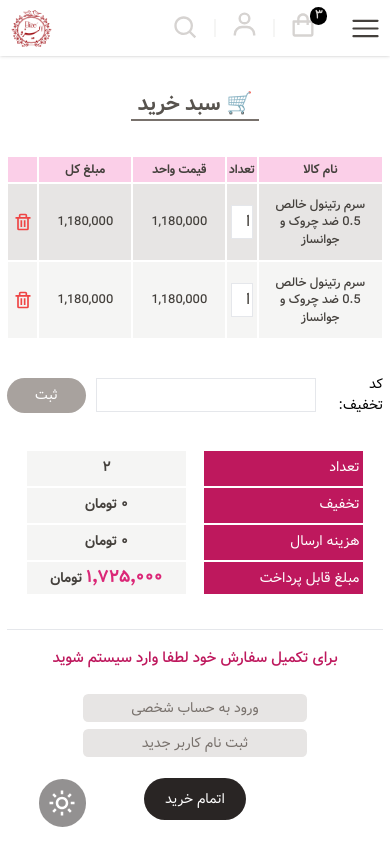
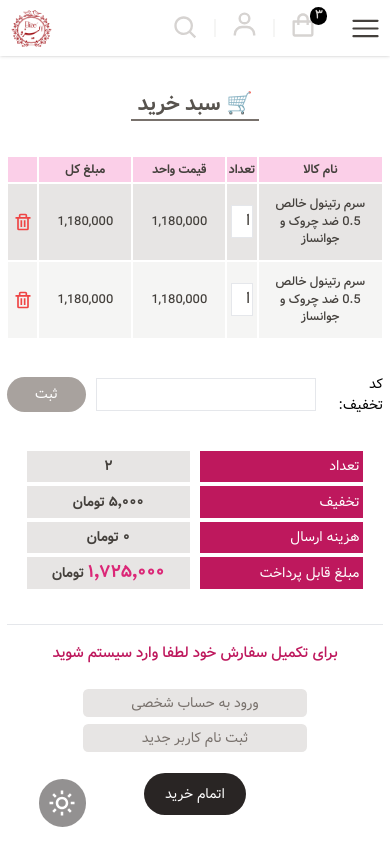
Before and after one commit to negar-karimnejad/elyseeshop, a React (Vite) app: page /cart in a window 390 px wide. Shown: the top 844 px of the page. Built offline with nearby package versions, Linux system fonts and the light colour scheme.

Commit message:
clean up cart's code

```diff
--- a/src/pages/cart/CartTable.jsx
+++ b/src/pages/cart/CartTable.jsx
@@ -1,20 +1,25 @@
+const StyledDiv = ({ style, heading }) => {
+  return (
+    <div
+      className={`col-span-1 border border-white p-1 text-center font-vazirBold dark:border-stone-700 max-sm:text-sm ${style}`}
+    >
+      {heading}
+    </div>
+  );
+};
+
 function CartTable() {
   return (
     <div className="grid grid-cols-12 bg-pink-200 text-stone-700 dark:bg-stone-800 dark:text-stone-300">
-      <div className="col-span-1 border border-white p-1 text-center font-vazirBold dark:border-stone-700 max-md:hidden"></div>
-      <div className="col-span-4 border border-white p-1 text-center font-vazirBold dark:border-stone-700 max-sm:text-sm sm:col-span-6 md:col-span-5">
-        نام کالا
-      </div>
-      <div className="col-span-1 border border-white p-1 text-center font-vazirBold dark:border-stone-700 max-sm:px-0 max-sm:text-[12px]">
-        تعداد
-      </div>
-      <div className="col-span-2 border border-white p-1 text-center font-vazirBold dark:border-stone-700 max-sm:col-span-3 max-sm:text-sm">
-        قیمت واحد
-      </div>
-      <div className="col-span-2 border border-white p-1 text-center font-vazirBold dark:border-stone-700 max-sm:col-span-3 max-sm:text-sm">
-        مبلغ کل
-      </div>
-      <div className="col-span-1 border border-white p-1 text-center font-vazirBold dark:border-stone-700 max-sm:text-sm"></div>
+      <StyledDiv style="max-md:hidden" />
+      <StyledDiv
+        heading="نام کالا"
+        style="col-span-4 sm:col-span-6 md:col-span-5"
+      />
+      <StyledDiv heading="تعداد" style="max-sm:px-0 max-sm:text-[12px]" />
+      <StyledDiv heading="قیمت واحد" style="col-span-2 max-sm:col-span-3" />
+      <StyledDiv heading="مبلغ کل" style="col-span-2 max-sm:col-span-3" />
+      <StyledDiv />
     </div>
   );
 }
--- a/src/pages/cart/CartTotal.jsx
+++ b/src/pages/cart/CartTotal.jsx
@@ -1,12 +1,33 @@
-import React from 'react';
+import Button from '../../components/Button';
 import Input from '../../components/Input';
-import Button from '../../components/Button';
+
+const StyledDiv = ({ title, value }) => {
+  return (
+    <div className="flex gap-3 bg-white dark:bg-stone-600">
+      <p className="w-full bg-pink-700 p-1 dark:bg-stone-800">{title}</p>
+      <p className="w-full bg-stone-200 p-1 text-center font-vazirBold text-stone-700 dark:bg-stone-500 dark:text-white">
+        {title === 'مبلغ قابل پرداخت' ? (
+          <>
+            <span className="font-vazirBold text-xl text-pink-600 dark:text-stone-800">
+              {value.toLocaleString('Fa')}
+            </span>{' '}
+            تومان
+          </>
+        ) : (
+          <>
+            {value.toLocaleString('Fa')} {title === 'تعداد' ? '' : 'تومان'}{' '}
+          </>
+        )}
+      </p>
+    </div>
+  );
+};
 
 function CartTotal() {
   return (
     <div className="flex w-full justify-between gap-y-10 pt-10 max-md:flex-col max-md:items-center">
       <div>
-        <form action="" className="flex items-center gap-3">
+        <form className="flex items-center gap-3">
           <label htmlFor="offCode" className="dark:text-white">
             کد تخفیف:
           </label>
@@ -17,22 +38,11 @@ function CartTotal() {
         </form>
       </div>
       <div className="flex w-96 items-center gap-5 text-xl">
-        <div className="flex w-full flex-col gap-1 divide-y-2 divide-white bg-pink-700 text-white dark:divide-stone-600 dark:bg-stone-800">
-          <p className="p-1">تعداد</p>
-          <p className="p-1">تخفیف</p>
-          <p className="p-1">هزینه ارسال</p>
-          <p className="p-1">مبلغ قابل پرداخت</p>
-        </div>
-        <div className="flex w-full flex-col gap-1 divide-y-2 divide-white bg-stone-100 text-center text-stone-700 dark:divide-stone-600 dark:bg-stone-500 dark:text-white">
-          <p className="p-1 font-vazirBold">{(2).toLocaleString('Fa')}</p>
-          <p className="p-1 font-vazirBold">{(0).toLocaleString('Fa')} تومان</p>
-          <p className="p-1 font-vazirBold">{(0).toLocaleString('Fa')} تومان</p>
-          <p className="p-1 font-vazirBold">
-            <span className="font-vazirBold text-xl text-pink-600 dark:text-stone-800">
-              {(1725000).toLocaleString('Fa')}
-            </span>{' '}
-            تومان
-          </p>
+        <div className="flex w-full flex-col divide-y-4 divide-white text-white dark:divide-stone-600">
+          <StyledDiv title="تعداد" value={2} />
+          <StyledDiv title="تخفیف" value={5000} />
+          <StyledDiv title="هزینه ارسال" value={0} />
+          <StyledDiv title="مبلغ قابل پرداخت" value={1725000} />
         </div>
       </div>
     </div>
--- a/src/pages/cart/Checkout.jsx
+++ b/src/pages/cart/Checkout.jsx
@@ -1,6 +1,16 @@
 import { Link } from 'react-router-dom';
 import Button from '../../components/Button';
 
+const CheckoutLink = ({ children, to }) => {
+  return (
+    <Link
+      className="w-64 rounded-md bg-stone-200 py-1 text-center text-stone-500 transition-all hover:text-pink-600 dark:bg-stone-500 dark:text-stone-200 dark:hover:text-pink-400"
+      to={to}
+    >
+      {children}
+    </Link>
+  );
+};
 function Checkout() {
   const checkoutHandler = () => {
     // if user isn't login show this notif:
@@ -12,18 +22,8 @@ function Checkout() {
       <p className="mb-5 font-vazirMedium text-[15px] text-pink-700 dark:text-white">
         برای تکمیل سفارش خود لطفا وارد سیستم شوید
       </p>
-      <Link
-        className="w-64 rounded-md bg-stone-200 py-1 text-center text-stone-500 transition-all hover:text-pink-600 dark:bg-stone-500 dark:text-stone-200 dark:hover:text-pink-400"
-        to="/login"
-      >
-        ورود به حساب شخصی
-      </Link>
-      <Link
-        className="w-64 rounded-md bg-stone-200 py-1 text-center text-stone-500 transition-all hover:text-pink-600 dark:bg-stone-500 dark:text-stone-200 dark:hover:text-pink-400"
-        to="/register"
-      >
-        ثبت نام کاربر جدید
-      </Link>
+      <CheckoutLink to="/login">ورود به حساب شخصی</CheckoutLink>
+      <CheckoutLink to="/register">ثبت نام کاربر جدید</CheckoutLink>
       <Button onClick={checkoutHandler} variant="dark" className="mt-4">
         اتمام خرید
       </Button>
```
